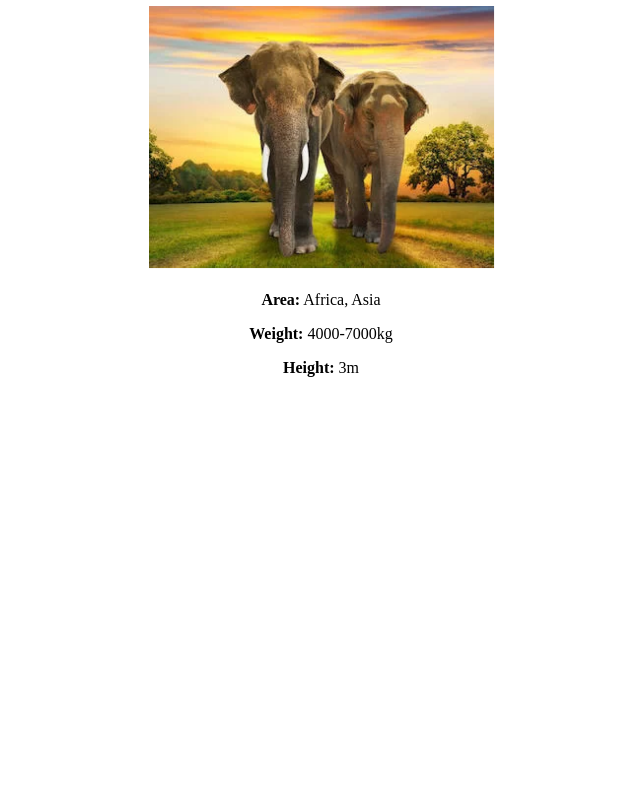
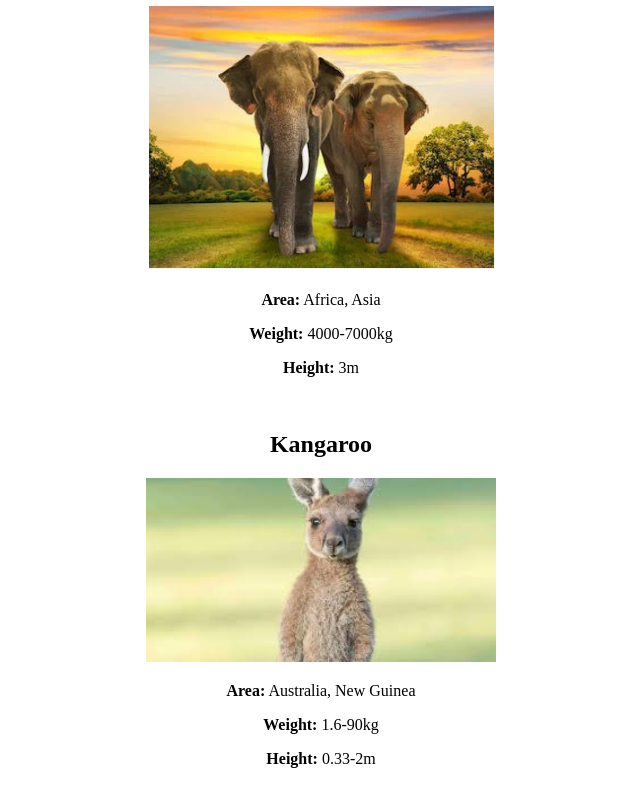
Before and after one commit to VitMakSmash/wild_animals, a plain HTML site: page index.html in a window 1280 px wide. Shown: the part 796-1602 px from the top of the page, without its empty margins (319-959 px from the left). Before the commit the page ends 1215 px from the top, so only its background shows below. Drawn offline with Linux system fonts and the light colour scheme.

Commit message:
kangaroo

```diff
--- a/index.html
+++ b/index.html
@@ -32,5 +32,12 @@
     <p><b>Height:</b> 3m</p>
     <br>
 
+	<h2>Kangaroo</h2>
+    <img width=350px src="pictures/kangaroo.jpg">
+    <p><b>Area:</b> Australia, New Guinea</p>
+    <p><b>Weight:</b> 1.6-90kg</p>
+    <p><b>Height:</b> 0.33-2m</p>
+    <br>
+
   </body>
 </html>
```
Also changed, not shown: pictures/kangaroo.jpg (added).
